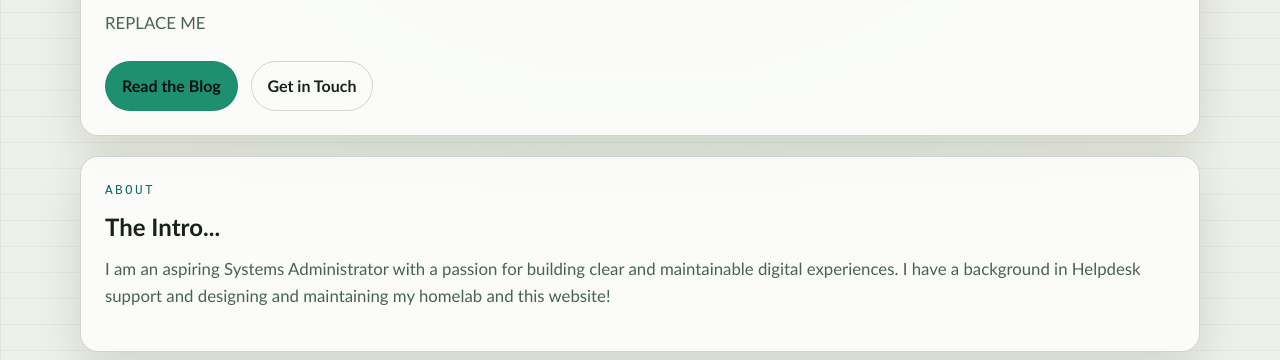
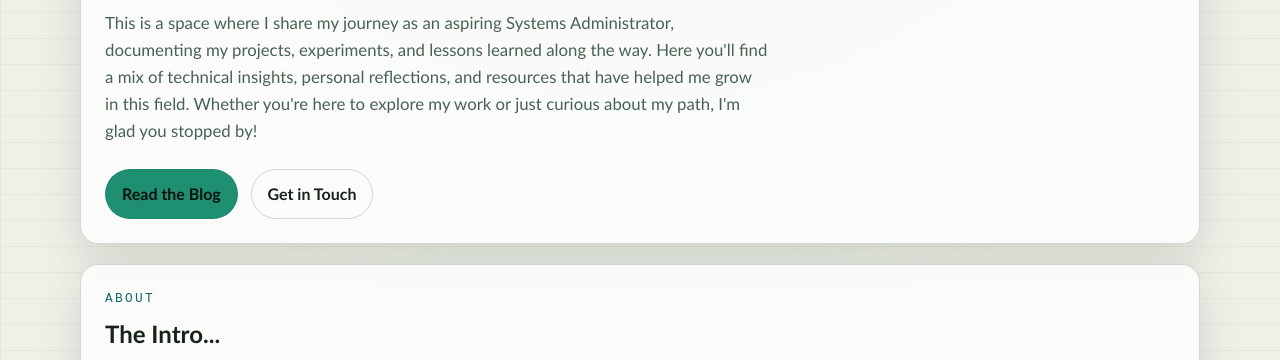
Before and after one commit to Csavoldi/csavoldi.github.io, a website: page index.html in a window 1280 px wide. Shown: the part 430-790 px from the top of the page. Drawn offline with Linux system fonts and the light colour scheme.

Commit message:
update index

```diff
--- a/index.html
+++ b/index.html
@@ -32,7 +32,7 @@
           <p class="eyebrow">Portfolio / Blog / Notes</p>
           <h1 id="hero-title">Welcome to my Portfolio/Blog!</h1>
           <p class="lead">
-            REPLACE ME
+            This is a space where I share my journey as an aspiring Systems Administrator, documenting my projects, experiments, and lessons learned along the way. Here you'll find a mix of technical insights, personal reflections, and resources that have helped me grow in this field. Whether you're here to explore my work or just curious about my path, I'm glad you stopped by!
           </p>
           <div class="cta-row">
             <a class="button-link primary" href="blog/">Read the Blog</a>
```
